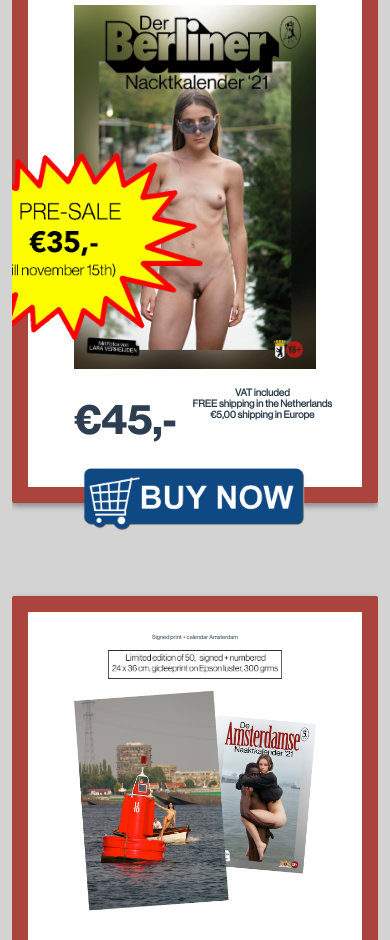
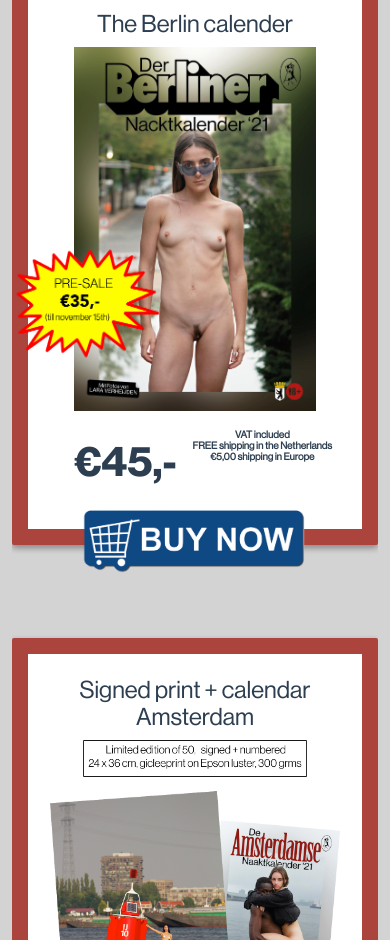
Before and after one commit to YketD/thecalendarproject, a Vue app: page / in a window 390 px wide. Shown: the part 1060-2000 px from the top of the page. Built offline with nearby package versions, Linux system fonts and the light colour scheme.

Commit message:
mobile-styling

```diff
--- a/src/components/ProductCard.vue
+++ b/src/components/ProductCard.vue
@@ -14,8 +14,8 @@
         <div class="price-label-container" :class="{transform: hasImage}">
             <h3 class="price-label">{{price}}</h3>
             <h4 v-if="price" class="sub-price-label">VAT included<br />
-                                        FREE shipping in the Netherlands<br />
-                                        €5,00 shipping in Europe</h4>
+                                                     FREE shipping in the Netherlands<br />
+                                                     €5,00 shipping in Europe</h4>
         </div>
 
         <img class="price-sticker" v-if="discountSticker" :src="discountSticker" />
@@ -114,6 +114,10 @@
             font-size     : .75vw;
             font-weight   : 400;
 
+            @media (max-width: 500px) {
+                font-size: 12px;
+            }
+
             h1 {
                 font-weight : 400;
             }
@@ -131,6 +135,10 @@
 
             &.lesspadding {
                 padding : 0 24px;
+
+                @media (max-width: 500px) {
+                    padding: 0;
+                }
             }
 
             @media (max-width : 1230px) {
@@ -146,17 +154,20 @@
             bottom    : 25%;
             left      : -125px;
             max-width : 350px;
+
+            @media (max-width : 500px) {
+                max-width : 200px;
+                left: -40px;
+                bottom: 30%;
+            }
         }
 
         .label-img {
-            max-width     : 350px;
-            transform     : translateY(-0px);
-            /*border-radius : 5px;*/
-            /*background    : linear-gradient(145deg, #bebebe, #e2e2e2);*/
-            /*box-shadow    : 5px 5px 10px #b5b5b5;*/
+            max-width : 350px;
+            transform : translateY(-0px);
 
             @media (max-width : 932px) {
-                max-width : 175px;
+                max-width : 225px;
             }
         }
 
@@ -166,8 +177,8 @@
             flex-direction : row;
 
             &.transform {
-                transform : translateY(-0px);
-                margin-bottom: 20px;
+                transform     : translateY(-0px);
+                margin-bottom : 20px;
 
                 .price-label {
                     margin : 12px 16px 12px;
```
